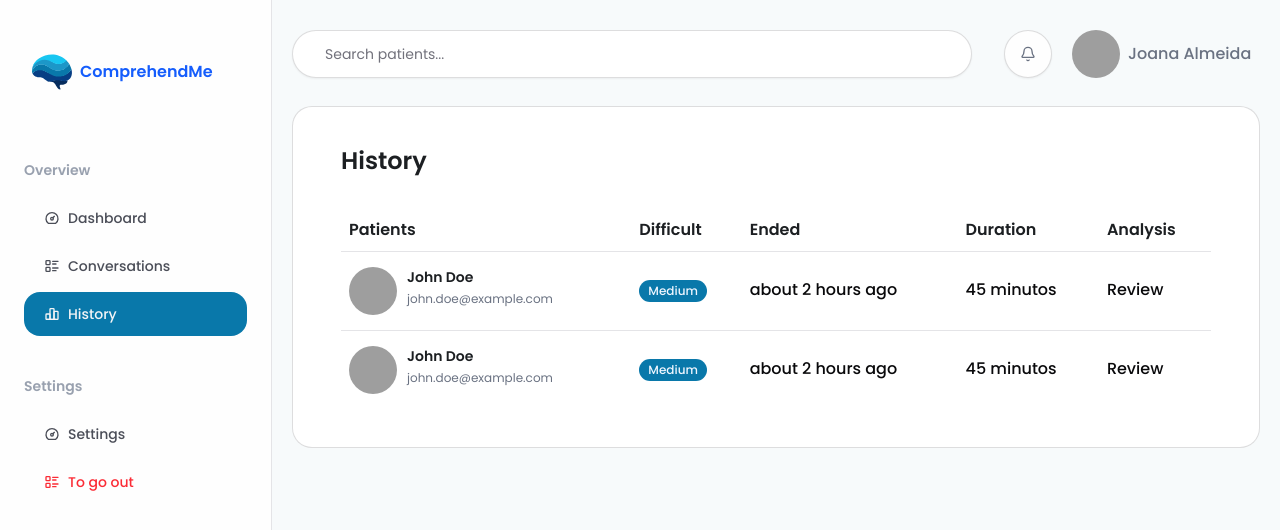
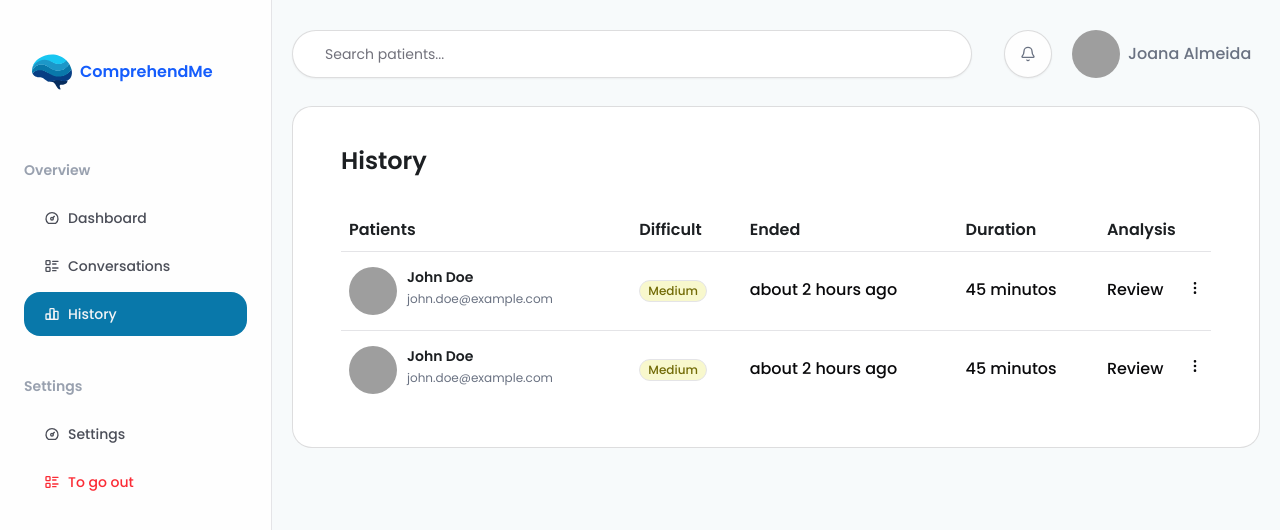
Before and after one commit to ComprehendMe/front-end, a React (Vite) app: page /dashboard/history in a window 1280 px wide. Shown: the top 530 px of the page. Built offline with nearby package versions, Linux system fonts and the light colour scheme; grey boxes are pictures that could not be loaded.

Commit message:
feat: custom badges and three vertical dots on history table

```diff
--- a/src/components/dashboard/continue-section.tsx
+++ b/src/components/dashboard/continue-section.tsx
@@ -82,7 +82,7 @@ export function ContinueSection() {
 										<AvatarFallback>CN</AvatarFallback>
 									</Avatar>
 								</div>
-								<Badge>Problems at School/Work</Badge>
+								<Badge variant="problems">Problems at School/Work</Badge>
 								<div className="flex gap-2 flex-col">
 									<p className="font-semibold text-xl text-black">
 										Figma ipsum component variant main layer
--- a/src/components/ui/badge.tsx
+++ b/src/components/ui/badge.tsx
@@ -3,6 +3,62 @@ import { Slot } from "@radix-ui/react-slot";
 import { cva, type VariantProps } from "class-variance-authority";
 
 import { cn } from "@/lib/utils";
+
+const customBadges = {
+  easy: {
+    text: "Easy",
+    className: "bg-[#CDF8D0] text-[#07720F]",
+  },
+  medium: {
+    text: "Medium",
+    className: "bg-[#F8F8CD] text-[#726B07]",
+  },
+  hard: {
+    text: "Hard",
+    className: "bg-[#F8CDCD] text-[#722407]",
+  },
+  emotional: {
+    text: "Emotional problems",
+    className: "bg-[#EEF5D5] text-[#576D09]",
+  },
+  problems: {
+    text: "Problems at school/work",
+    className: "bg-[#CDECF8] text-[#075472]",
+  },
+  adaptation: {
+    text: "Adaptation Problems",
+    className: "bg-[#CDD6F8] text-[#071672]",
+  },
+  relational: {
+    text: "Relational and social problems",
+    className: "bg-[#F8D8CD] text-[#542A0F]",
+  },
+  developmental: {
+    text: "Developmental/Behavioral Problems",
+    className: "bg-[#CDF8D0] text-[#07720F]",
+  },
+  identity: {
+    text: "Identity and Self-Image",
+    className: "bg-[#F0CDF8] text-[#72076B]",
+  },
+  traumatic: {
+    text: "Traumatic Problems",
+    className: "bg-[#F8CDE8] text-[#720766]",
+  },
+  risky: {
+    text: "Risky Behavior Problems",
+    className: "bg-[#CDF8F0] text-[#075272]",
+  },
+} as const;
+
+type CustomVariant = keyof typeof customBadges;
+
+const customVariants = Object.fromEntries(
+  Object.entries(customBadges).map(([key, value]) => [
+    key,
+    value.className,
+  ])
+) as Record<CustomVariant, string>;
 
 const badgeVariants = cva(
   "inline-flex items-center justify-center rounded-full border px-2 py-0.5 text-xs font-medium w-fit whitespace-nowrap shrink-0 [&>svg]:size-3 gap-1 [&>svg]:pointer-events-none focus-visible:border-ring focus-visible:ring-ring/50 focus-visible:ring-[3px] aria-invalid:ring-destructive/20 dark:aria-invalid:ring-destructive/40 aria-invalid:border-destructive transition-[color,box-shadow] overflow-hidden",
@@ -17,6 +73,7 @@ const badgeVariants = cva(
           "border-transparent bg-destructive text-white [a&]:hover:bg-destructive/90 focus-visible:ring-destructive/20 dark:focus-visible:ring-destructive/40 dark:bg-destructive/60",
         outline:
           "text-foreground [a&]:hover:bg-accent [a&]:hover:text-accent-foreground",
+          ...customVariants,
       },
     },
     defaultVariants: {
@@ -25,21 +82,37 @@ const badgeVariants = cva(
   },
 );
 
+type BadgeVariant = VariantProps<typeof badgeVariants>["variant"];
+
+interface BadgeProps
+  extends Omit<React.ComponentProps<"span">, "children"> {
+  variant?: BadgeVariant;
+  asChild?: boolean;
+  children?: React.ReactNode;
+}
+
 function Badge({
   className,
   variant,
   asChild = false,
+  children,
   ...props
-}: React.ComponentProps<"span"> &
-	VariantProps<typeof badgeVariants> & { asChild?: boolean }) {
+}: BadgeProps) {
   const Comp = asChild ? Slot : "span";
+
+  const autoText =
+      !children && variant && variant in customBadges
+        ? customBadges[variant as CustomVariant].text
+        : children;
 
   return (
     <Comp
       data-slot="badge"
       className={cn(badgeVariants({ variant }), className)}
       {...props}
-		/>
+    >
+      {autoText}
+    </Comp>
   );
 }
 
--- a/src/routes/dashboard/history.tsx
+++ b/src/routes/dashboard/history.tsx
@@ -1,5 +1,6 @@
 import { Avatar, AvatarImage } from "@/components/ui/avatar";
 import { Badge } from "@/components/ui/badge";
+import { Button } from "@/components/ui/button";
 import {
   Table,
   TableBody,
@@ -8,6 +9,7 @@ import {
   TableHeader,
   TableRow,
 } from "@/components/ui/table";
+import { IconDotsVertical } from "@tabler/icons-react";
 import { createFileRoute } from "@tanstack/react-router";
 
 export const Route = createFileRoute("/dashboard/history")({
@@ -38,7 +40,7 @@ function HistoryPage() {
             </TableHead>
           </TableHeader>
           <TableBody>
-            <TableRow>
+            <TableRow className="relative">
               <TableCell className="font-medium flex gap-2.5">
                 <Avatar>
                   <AvatarImage src="https://github.com/shadcn.png" />
@@ -53,15 +55,18 @@ function HistoryPage() {
                 </div>
               </TableCell>
               <TableCell>
-                <Badge>Medium</Badge>
+                <Badge variant="medium">Medium</Badge>
               </TableCell>
               <TableCell className="font-medium text-[16px]">
                 about 2 hours ago
               </TableCell>
               <TableCell className="font-medium text-[16px]">45 minutos</TableCell>
               <TableCell className="font-medium text-[16px]">Review</TableCell>
+              <Button size="icon-sm" variant="ghost" className="absolute right-0 top-5">
+                <IconDotsVertical />
+              </Button>
             </TableRow>
-            <TableRow>
+            <TableRow className="relative">
               <TableCell className="font-medium flex gap-2.5">
                 <Avatar>
                   <AvatarImage src="https://github.com/shadcn.png" />
@@ -76,13 +81,16 @@ function HistoryPage() {
                 </div>
               </TableCell>
               <TableCell>
-                <Badge>Medium</Badge>
+                <Badge variant="medium">Medium</Badge>
               </TableCell>
               <TableCell className="font-medium text-[16px]">
                 about 2 hours ago
               </TableCell>
               <TableCell className="font-medium text-[16px]">45 minutos</TableCell>
               <TableCell className="font-medium text-[16px]">Review</TableCell>
+              <Button size="icon-sm" variant="ghost" className="absolute right-0 top-5">
+                <IconDotsVertical />
+              </Button>
             </TableRow>
           </TableBody>
         </Table>
```
Lines whose indentation alone changed are shown as unchanged.
